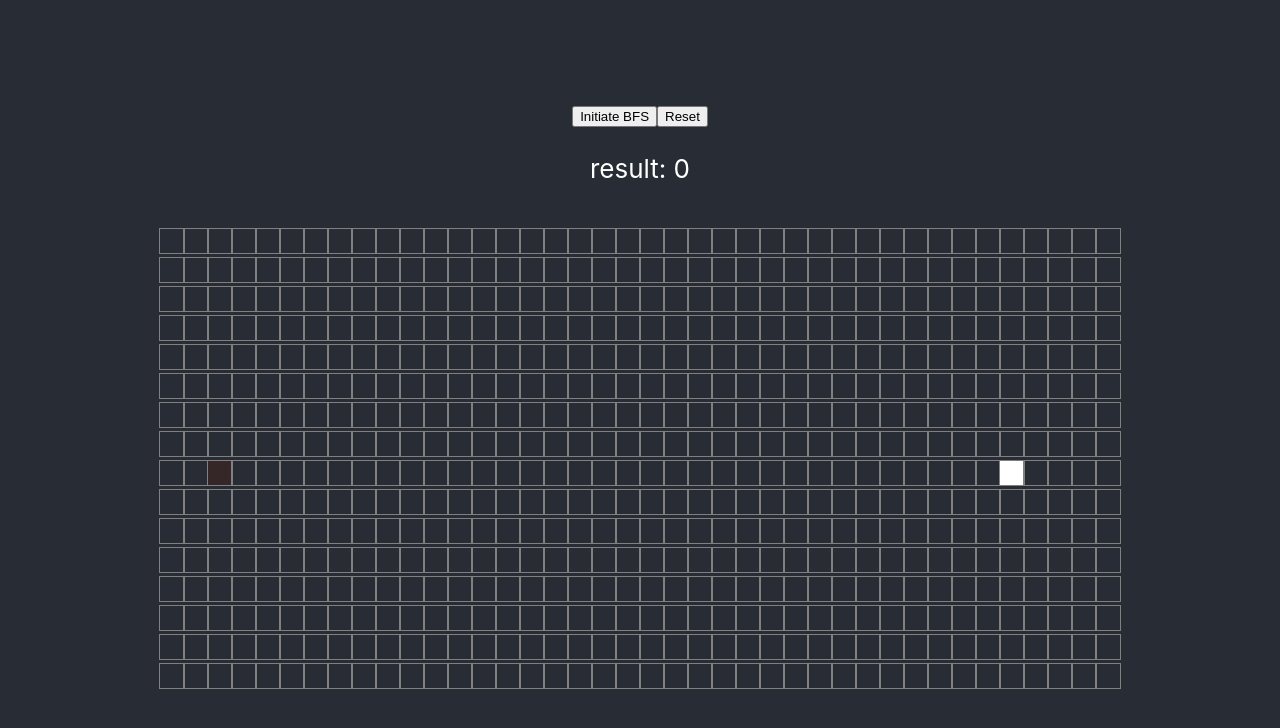
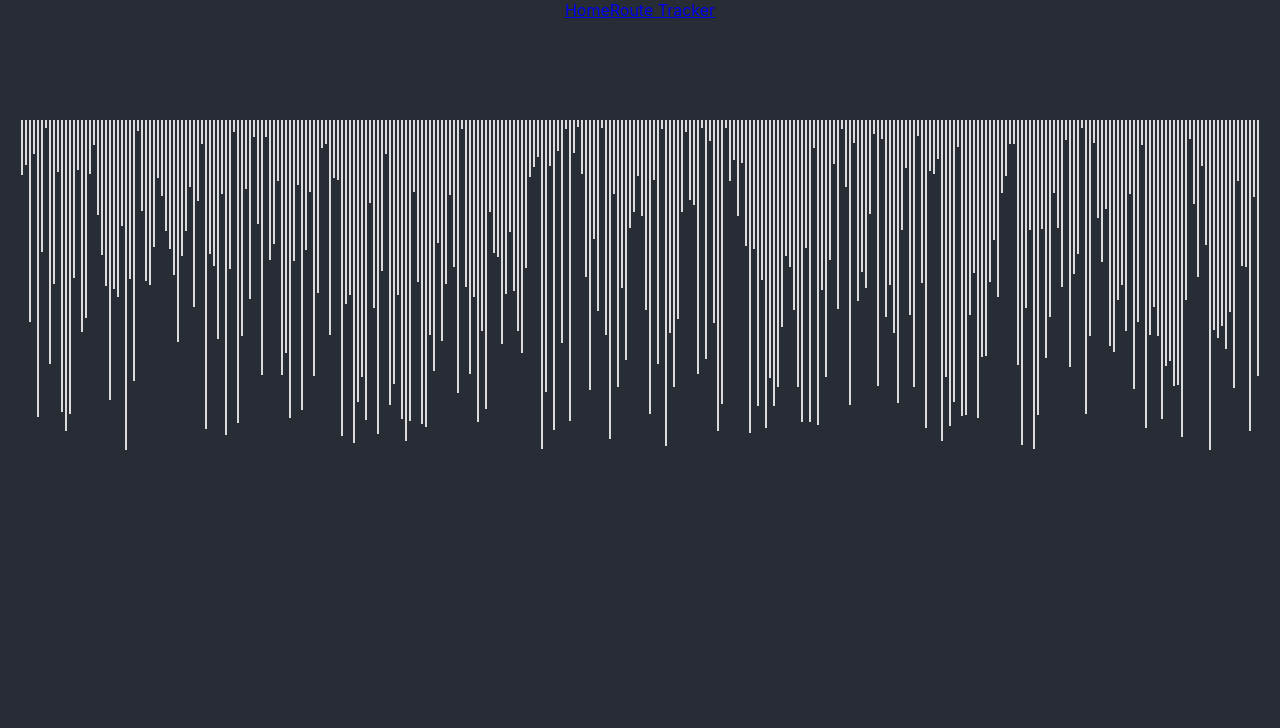
Before and after one commit to luxleo/algorithm_project, a React (Create React App) app: page / in a window 1280 px wide. Shown: the top 728 px of the page. Built offline with nearby package versions, Linux system fonts and the light colour scheme.

Commit message:
lay foundation of sorting bars

```diff
--- a/package.json
+++ b/package.json
@@ -9,6 +9,7 @@
 		"nodemon": "^2.0.15",
 		"react": "^17.0.2",
 		"react-dom": "^17.0.2",
+		"react-router-dom": "^6.2.1",
 		"react-scripts": "5.0.0",
 		"web-vitals": "^2.1.4"
 	},
--- a/src/App.js
+++ b/src/App.js
@@ -1,12 +1,26 @@
+import { BrowserRouter, Routes, Route, Link } from 'react-router-dom';
 import './App.scss';
 import RouteTracker from './RouteTracker/RouteTracker';
+import SortingBars from './SortingBars/SortingBars';
 
 function App() {
 	return (
 		<div className="App">
-			<header className="App-header">
-				<RouteTracker />
-			</header>
+			<header className="App-header"></header>
+			<BrowserRouter>
+				<div className="navBar">
+					<Link to="Home" className="navlink">
+						Home
+					</Link>
+					<Link to="route-tracker" className="navlink">
+						Route Tracker
+					</Link>
+				</div>
+				<Routes>
+					<Route path="route-tracker" element={<RouteTracker />} />
+					<Route path="/" element={<SortingBars />} />
+				</Routes>
+			</BrowserRouter>
 		</div>
 	);
 }
--- a/src/App.scss
+++ b/src/App.scss
@@ -1,5 +1,17 @@
 .App {
 	text-align: center;
+	background-color: #282c34;
+	color: aliceblue;
+	min-height: 100vh;
+	&.navBar {
+		display: flex;
+		justify-content: center;
+		&.navlink {
+			color: rgb(231, 230, 230);
+			text-decoration: none;
+			padding: 0 5px;
+		}
+	}
 }
 
 .App-logo {
@@ -15,7 +27,6 @@
 
 .App-header {
 	background-color: #282c34;
-	min-height: 100vh;
 	display: flex;
 	flex-direction: column;
 	align-items: center;
--- /dev/null
+++ b/src/SortingBars/SortingBars.js
@@ -0,0 +1,35 @@
+import React, { useState, useEffect } from 'react';
+import './SortingBars.scss';
+const processing_speed = 1;
+const number_of_bars = 310;
+const initial_color = 'rgb(219, 219, 219)';
+const randomIntFromRange = (min, max) => {
+	return Math.floor(Math.random() * (max - min + 1) + min);
+};
+const SortingBars = () => {
+	const [bars, setbars] = useState([]);
+	const createBars = () => {
+		const arr = [];
+		for (let i = 0; i < number_of_bars; i++) {
+			arr.push(randomIntFromRange(5, 330));
+		}
+		setbars(arr);
+	};
+	useEffect(() => createBars(), []);
+	return (
+		<div className="container">
+			{bars.map((value, idx) => (
+				<div
+					key={idx}
+					className="bar"
+					style={{
+						backgroundColor: initial_color,
+						height: `${value}px`,
+					}}
+				></div>
+			))}
+		</div>
+	);
+};
+
+export default SortingBars;
--- /dev/null
+++ b/src/SortingBars/SortingBars.scss
@@ -0,0 +1,11 @@
+.container {
+	margin: 100px auto;
+	display: flex;
+	justify-content: center;
+	flex-direction: row;
+	.bar {
+		width: 2px;
+		display: inline-block;
+		margin: 0 1px;
+	}
+}
```
Also changed, not shown: src/algorithms/sorting.js (added), 1 other file (tests, documents, lock files or other folders).
